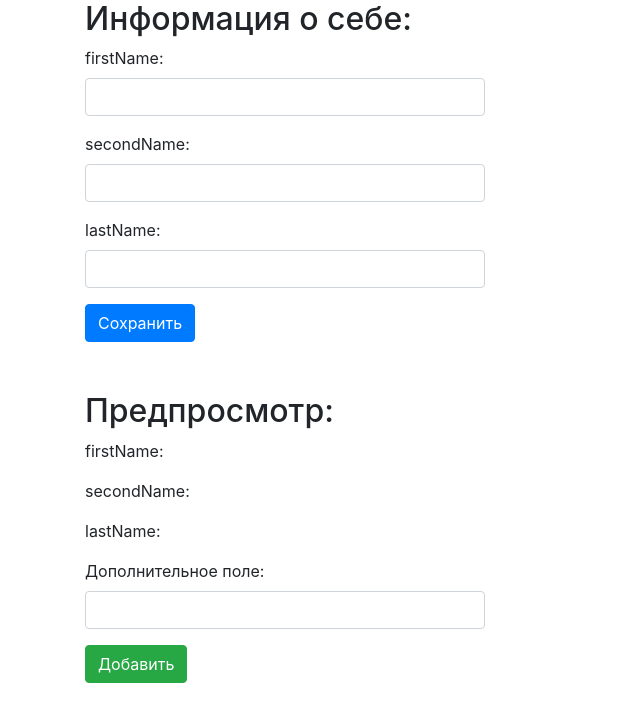
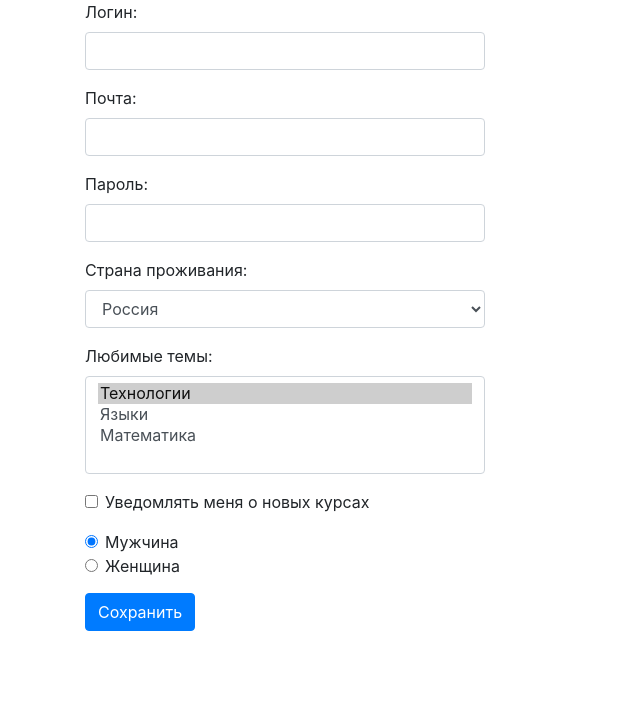
Before and after one commit to AliyaRazyapova/Vue.js, a Vue app in the folder ini/: page / in a window 1280 px wide. Shown: the top 722 px of the page, without its empty margins (0-640 px from the left). Built offline with nearby package versions, Linux system fonts and the light colour scheme.

Commit message:
[add] SignUp

```diff
--- a/ini/package.json
+++ b/ini/package.json
@@ -9,7 +9,8 @@
   },
   "dependencies": {
     "core-js": "^3.8.3",
-    "vue": "^2.6.14"
+    "vue": "^2.6.14",
+    "vuelidate": "^0.7.7"
   },
   "devDependencies": {
     "@babel/core": "^7.12.16",
--- a/ini/src/App.vue
+++ b/ini/src/App.vue
@@ -6,7 +6,8 @@
     <!-- <UserSearch /> -->
     <!-- <PhotoRedactor /> -->
     <div class="container">
-      <UserForm />
+      <!-- <UserForm /> -->
+      <SignUp />
     </div>
   </div>
 </template>
@@ -18,7 +19,8 @@
 // import UserSearch from './components/UserSearch'
 // import PhotoRedactor from './components/PhotoRedactor'
 // import ProductList from './components/ProductList'
-import UserForm from './components/UserForm'
+// import UserForm from './components/UserForm'
+import SignUp from './components/SignUp'
 
 export default {
   name: 'App',
@@ -29,7 +31,8 @@ export default {
     // UserSearch
     // PhotoRedactor
     // ProductList,
-    UserForm
+    // UserForm
+    SignUp
 }
 }
 
--- /dev/null
+++ b/ini/src/components/SignUp.vue
@@ -0,0 +1,168 @@
+<template>
+    <form class="sign-up" @submit.prevent="checkForm">
+      <div class="form-group">
+        <label for="login">Логин:</label>
+        <input
+          id="login"
+          class="form-control"
+          :class="$v.form.login.$error ? 'is-invalid' : ''"
+          v-model.trim="form.login"
+        >
+        <p v-if="$v.form.login.$dirty && !$v.form.login.required" class="invalid-feedback">
+          Обязательное поле
+        </p>
+        <p v-if="$v.form.login.$dirty && !$v.form.login.minLength" class="invalid-feedback">
+          Здесь должно быть больше 5-и символов
+        </p>
+      </div>
+      <div class="form-group">
+        <label for="login">Почта:</label>
+        <input
+          id="email"
+          type="email"
+          class="form-control"
+          :class="$v.form.email.$error ? 'is-invalid' : ''"
+          v-model.trim="form.email"
+        >
+        <p v-if="$v.form.login.$dirty && !$v.form.email.required" class="invalid-feedback">
+          Обязательное поле
+        </p>
+        <p v-if="$v.form.login.$dirty && !$v.form.email.email" class="invalid-feedback">
+          Email неккоректный
+        </p>
+      </div>
+      <div class="form-group">
+        <label for="login">Пароль:</label>
+        <input
+          id="password"
+          type="password"
+          class="form-control"
+          :class="$v.form.password.$error ? 'is-invalid' : ''"
+          v-model.trim="form.password"
+        >
+        <p v-if="$v.form.login.$dirty && !$v.form.password.required" class="invalid-feedback">
+          Обязательное поле
+        </p>
+      </div>
+      <div class="form-group">
+        <label for="country">Страна проживания:</label>
+        <select id="country" class="form-control" v-model="form.country">
+          <option
+           v-for="(country, index) in countries"
+           :value="country.value"
+           :key="index"
+          >
+            {{ country.label }}
+          </option>
+        </select>
+      </div>
+      <div class="form-group">
+        <label for="themes">Любимые темы:</label>
+        <select id="themes" class="form-control" v-model="form.favoiriteThemes" multiple>
+          <option
+           v-for="(theme, index) in themes"
+           :value="theme.value"
+           :key="index"
+          >
+            {{ theme.label }}
+          </option>
+        </select>
+      </div>
+      <div class="form-group form-check">
+        <input type="checkbox" class="form-check-input" id="notification" v-model="form.agreeWithSendEmail">
+        <label class="form-check-label" for="notification">Уведомлять меня о новых курсах</label>
+      </div>
+      <div class="flex">
+        <div class="form-check">
+          <input class="form-check-input" type="radio" value="male" name="exampleRadios" id="male" v-model="form.gendere" >
+          <label class="form-check-label" for="male">
+            Мужчина
+          </label>
+        </div>
+        <div class="form-check">
+          <input class="form-check-input" type="radio" value="female" name="exampleRadios" id="female" v-model="form.gendere">
+          <label class="form-check-label" for="female">
+            Женщина
+          </label>
+        </div>
+      </div>
+      <button type="submit" class="btn btn-primary">Сохранить</button>
+    </form>
+  </template>
+
+  <script>
+  import { validationMixin } from 'vuelidate'
+  import { required, minLength, email } from 'vuelidate/lib/validators'
+
+  export default {
+    mixins: [validationMixin],
+    data() {
+      return {
+        form: {
+          login: '',
+          email: '',
+          password: '',
+          country: 'Russia',
+          favoiriteThemes: ['IT'],
+          agreeWithSendEmail: false,
+          gendere: 'male'
+        },
+        countries: [
+          {
+            label: 'Россия',
+            value: 'Russia'
+          },
+          {
+            label: 'Украина',
+            value: 'Ukraine'
+          },
+          {
+            label: 'США',
+            value: 'USA'
+          }
+        ],
+        themes: [
+           {
+            label: 'Технологии',
+            value: 'IT'
+          },
+          {
+            label: 'Языки',
+            value: 'languages'
+          },
+          {
+            label: 'Математика',
+            value: 'mathematics'
+          }
+        ]
+      }
+    },
+    validations: {
+      form: {
+        login: { required, minLength: minLength(5)},
+        email: { required, email },
+        password: { required },
+      }
+    },
+    methods: {
+      checkForm() {
+        this.$v.form.$touch()
+        if (!this.$v.form.$error) {
+          console.log('Валидация прошла успешно')
+        }
+      }
+    }
+  }
+  </script>
+
+  <style lang="scss" scoped>
+  .form-control {
+    width: 400px;
+  }
+  .form-check {
+    margin-right: 10px;
+  }
+  button {
+    margin-top: 15px;
+  }
+  </style>
```
Also changed, not shown: 1 other file (tests, documents, lock files or other folders).
